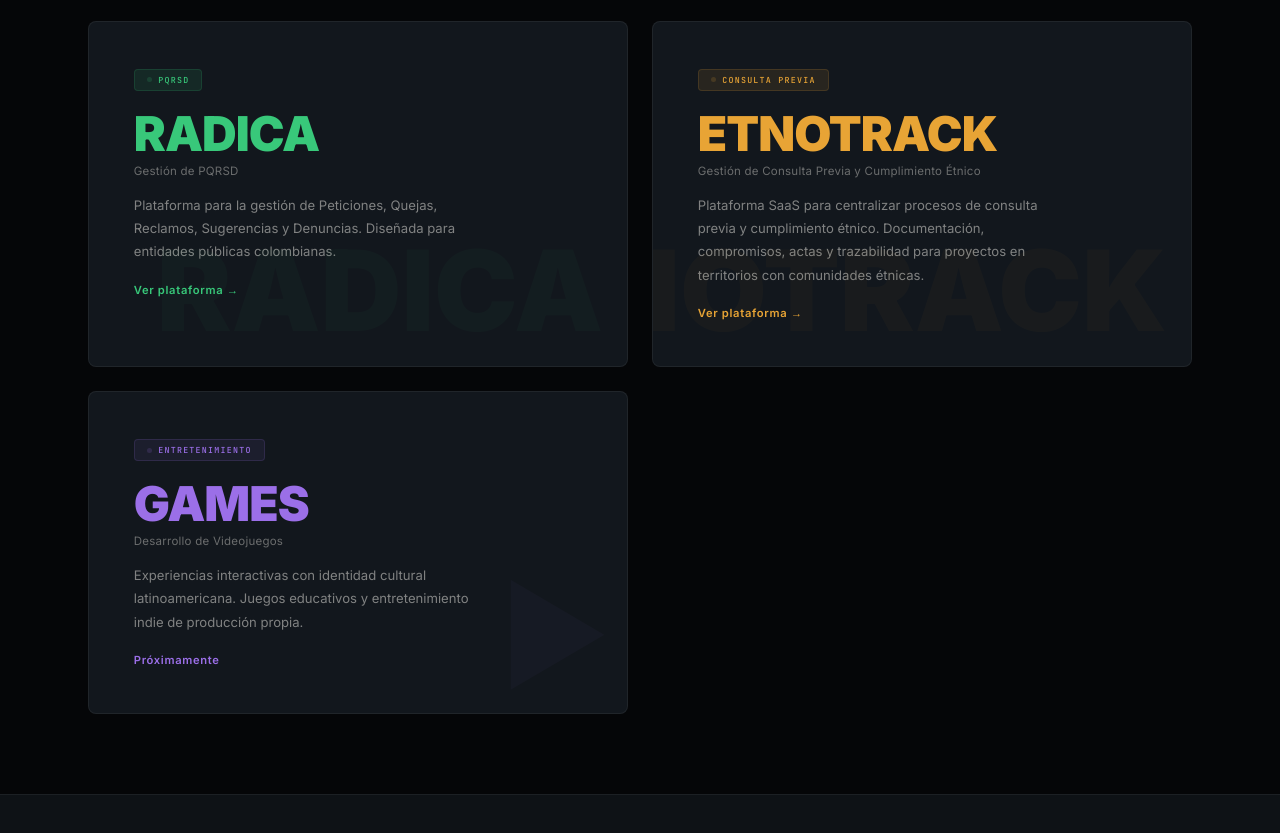
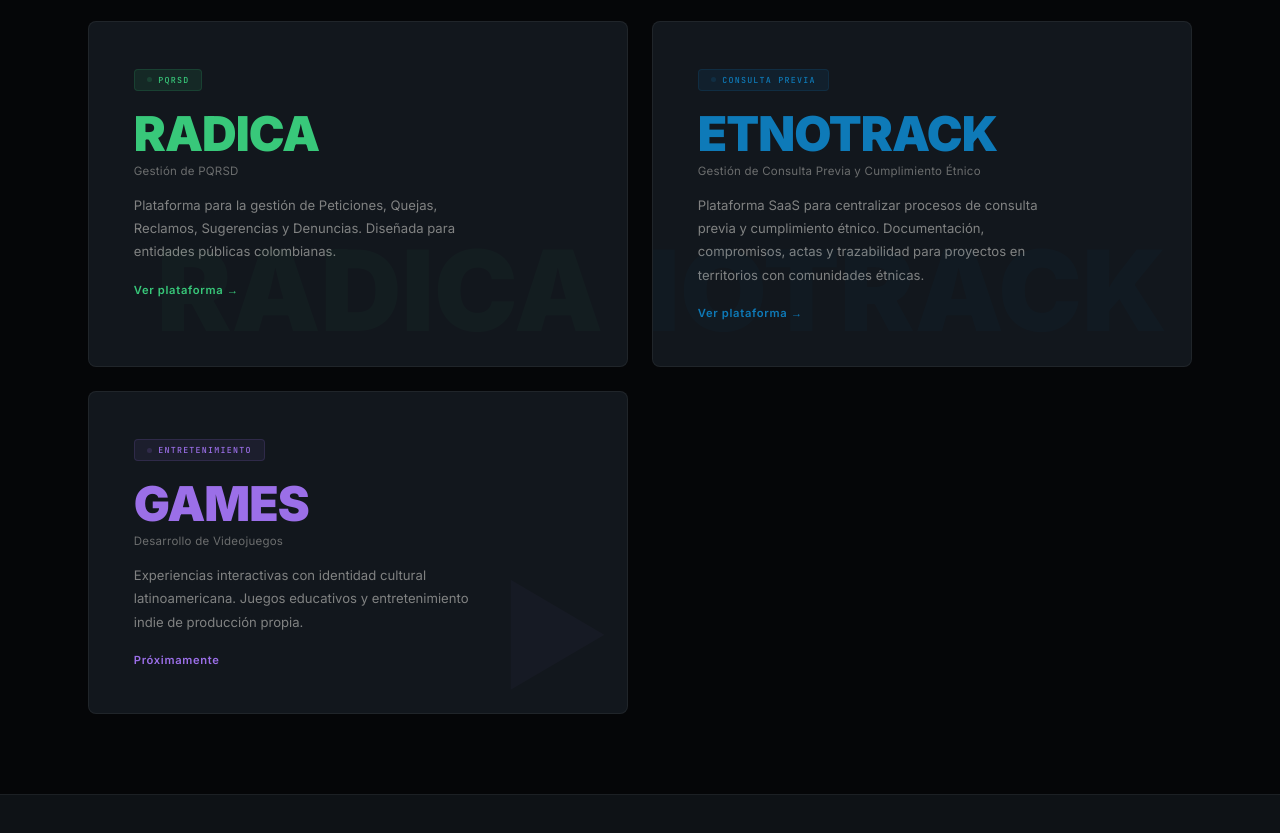
Before and after one commit to jo-lucant/lucant-website, a plain HTML site: page index.html in a window 1280 px wide. Shown: the part 3390-4223 px from the top of the page. Drawn offline with Linux system fonts and the light colour scheme.

Commit message:
fix: corregir color de ETNOTRACK a #0E7AB8 (azul de la app)
Co-Authored-By: Claude Opus 4.6 (1M context) <noreply@anthropic.com>

```diff
--- a/index.html
+++ b/index.html
@@ -519,12 +519,12 @@ footer{background:var(--s1);border-top:1px solid var(--border);padding:3.5rem 3r
       <div class="pghost" style="color:#38C87A;">RADICA</div>
     </a>
     <a href="go/etnotrack.html" target="_blank" class="pc">
-      <span class="pbadge" style="background:rgba(232,164,53,.1);color:#E8A435;border:1px solid rgba(232,164,53,.15);">Consulta Previa</span>
-      <div class="pname" style="color:#E8A435;">ETNOTRACK</div>
+      <span class="pbadge" style="background:rgba(14,122,184,.1);color:#0E7AB8;border:1px solid rgba(14,122,184,.15);">Consulta Previa</span>
+      <div class="pname" style="color:#0E7AB8;">ETNOTRACK</div>
       <div class="pfull">Gestión de Consulta Previa y Cumplimiento Étnico</div>
       <p class="pdesc">Plataforma SaaS para centralizar procesos de consulta previa y cumplimiento étnico. Documentación, compromisos, actas y trazabilidad para proyectos en territorios con comunidades étnicas.</p>
-      <span class="pc-link" style="color:#E8A435;">Ver plataforma &rarr;</span>
-      <div class="pghost" style="color:#E8A435;">ETNOTRACK</div>
+      <span class="pc-link" style="color:#0E7AB8;">Ver plataforma &rarr;</span>
+      <div class="pghost" style="color:#0E7AB8;">ETNOTRACK</div>
     </a>
     <div class="pc">
       <span class="pbadge" style="background:var(--purple-dim);color:var(--purple);border:1px solid rgba(155,111,232,.15);">Entretenimiento</span>
```
Also changed, not shown: go/etnotrack.html (+3 -3 lines).
